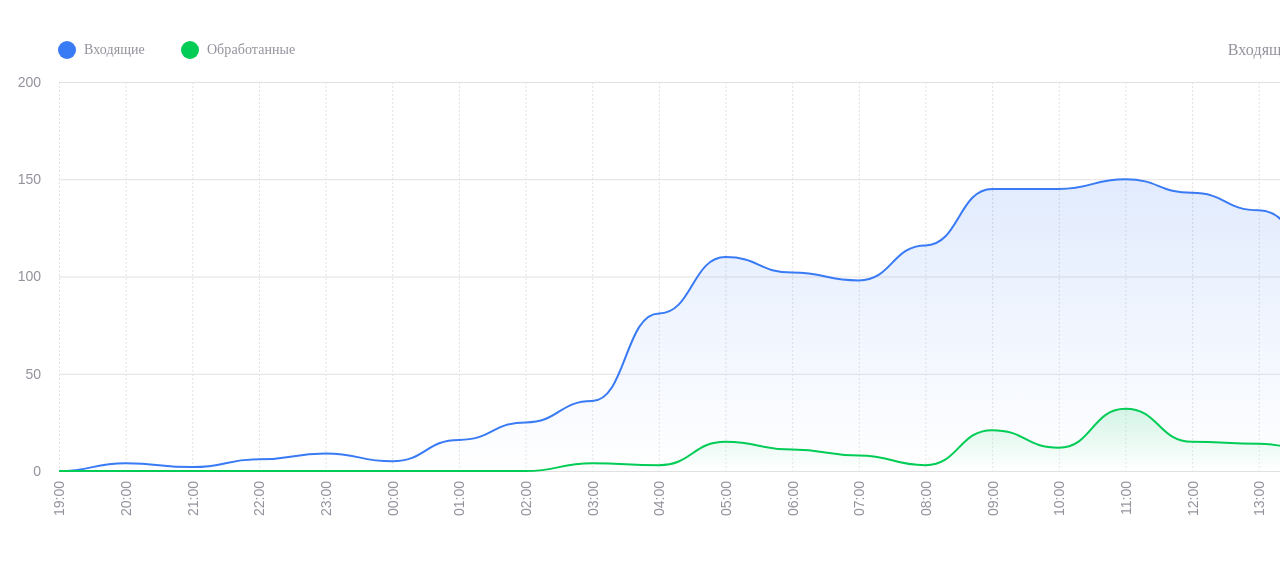
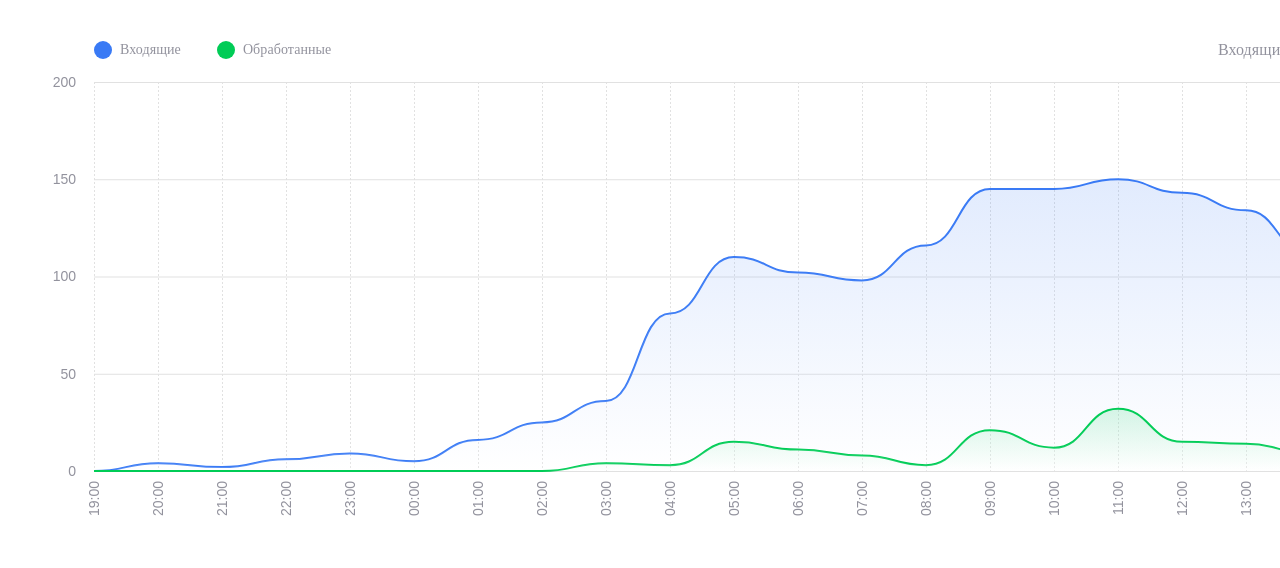
Before and after one commit to UnclaimedWorld/linear-chart-001, a website: page index.html in a window 1280 px wide. Shown: the top 568 px of the page. Drawn offline with nearby package versions, Linux system fonts and the light colour scheme.

Commit message:
Redraw chart

```diff
--- a/script.js
+++ b/script.js
@@ -1,4 +1,3 @@
-
 const data = [
   {
       date: '2023-05-15T00:00:00+05:00',
@@ -145,7 +144,7 @@ const data1 = [
   },
   {
       date: '2023-05-15T04:00:00+05:00',
-      accepted: 90,
+      accepted: 950,
       notaccepted: 0,
   },
   {
@@ -246,49 +245,55 @@ const data1 = [
 
 ];
 
-class LeftAxis {
-  constructor(xScale, yScale, sizes, yMax, tickDividedBy) {
+class BaseChartElement {
+  constructor(data, chartState) {
     this.root = d3.create('svg:g');
-    this.sizes = sizes;
-    this.yMax = yMax;
-    this.tickDividedBy = tickDividedBy;
-    this.setScale(xScale, yScale);
-    this.setStyles();
-  }
-  setScale(xScale, yScale) {
-    const arr = new Array(this.yMax / this.tickDividedBy + 1).fill(0).map((m, i) => i * this.tickDividedBy);
-    this.root
-      .style('transform', `translate(${this.sizes.width + this.sizes.left}px, ${this.sizes.top}px)`)
-      .call(d3.axisLeft().scale(yScale).tickValues(arr).tickSize(this.sizes.width))
-  }
-  setStyles() {
-    this.root.attr('class', 'left-axis')
-      .selectAll('line').attr('stroke', '#E1E1E1')
-      .select('.domain').remove()
-    this.root.selectAll('text')
-      .style('transform', 'translateX(-15px)')
+    this.chartState = chartState;
+    this.data = data;
   }
   getNode() {
     return this.root.node();
   }
 }
-class BottomAxis {
-  constructor(xScale, yScale, sizes) {
-    this.root = d3.create('svg:g');
-    this.sizes = sizes;
-    this.setScale(xScale, yScale);
+class LeftAxis extends BaseChartElement {
+  constructor(data, chartState) {
+    super(data, chartState);
+    this.setScale();
     this.setStyles();
   }
-  setScale(xScale, yScale) {
+  setScale() {
+    const {yMax, tickDividedBy, sizes, yScale} = this.chartState;
+
+    const arr = new Array(yMax / tickDividedBy + 1).fill(0).map((m, i) => i * tickDividedBy);
+    this.root
+      .style('transform', `translate(${sizes.width + sizes.left}px, ${sizes.top}px)`)
+      .call(d3.axisLeft().scale(yScale).tickValues(arr).tickSize(sizes.width))
+  }
+  setStyles() {
+    this.root.attr('class', 'left-axis');
+  }
+  redraw() {
+    this.setScale();
+  }
+}
+class BottomAxis extends BaseChartElement {
+  constructor(data, chartState) {
+    super(data, chartState);
+    this.setScale();
+    this.setStyles();
+  }
+  setScale() {
     const g = this.root;
+    const {sizes, xScale, yScale} = this.chartState;
     g
-      .style('transform', `translate(${this.sizes.left}px,${yScale(0) + this.sizes.top}px)`)
+      .style('transform', `translate(${sizes.left}px,${yScale(0) + sizes.top}px)`)
       .call(d3.axisBottom().scale(xScale).ticks(d3.utcHour.every(1), d3.utcFormat('%H:%M')))
     g.selectAll('.tick line')
       .attr('style', `transform: translateY(${-yScale(0)}px)`)
       .attr('stroke', '#E1E1E1')
       .attr('stroke-dasharray', '2,2')
       .attr('y2', yScale(0));
+    g.select('.domain').remove();
   }
   setStyles() {
     const g = this.root;
@@ -297,39 +302,48 @@ class BottomAxis {
       .selectAll('text')
       .attr('transform', 'translate(-14,10)rotate(-90)')
       .style('text-anchor', 'end')
-    g.select('.domain').remove();
   }
-  getNode() {
-    return this.root.node();
+  redraw() {
+    this.setScale();
   }
 }
-class DataPath {
-  constructor(xScale, yScale, sizes, data, dataLine, defs) {
-    this.root = d3.create('svg:g');
-    this.data = data;
-    this.dataLine = dataLine;
-    this.sizes = sizes;
-    this.defs = defs;
-    this.setScale(xScale, yScale);
+class DataPath extends BaseChartElement {
+  constructor(data, chartState, dataLineField) {
+    super(data, chartState);
+
+    this.dataLineField = dataLineField;
+
+    this.lineNode = this.root.append('path');
+    this.areaNode = this.root.append('path');
+
     this.setStyles();
+    this.setScale();
   }
-  setScale(xScale, yScale) {
-    const line = d3.line().curve(d3.curveBumpX).x((d) => xScale(new Date(d.date))).y(d => yScale(d[this.dataLine.field]));
-    const area = d3.area().curve(d3.curveBumpX).x((d) => xScale(new Date(d.date))).y1(d => yScale(d[this.dataLine.field]));
-    area.y0(this.sizes.height);
-    this.root.append('path').attr('fill', `url(#g-${this.dataLine.field})`).attr('d', area(this.data));
-    this.root.append('path').datum(this.data).attr('stroke', this.dataLine.color).attr('stroke-width', '2px').attr('d', line).attr('fill', 'none');
+  setScale() {
+    const {sizes, xScale, yScale} = this.chartState;
+
+    this.line = d3.line().curve(d3.curveBumpX).x((d) => xScale(new Date(d.date))).y(d => yScale(d[this.dataLineField]));
+    this.area = d3.area().curve(d3.curveBumpX).x((d) => xScale(new Date(d.date))).y1(d => yScale(d[this.dataLineField]));
+    this.area.y0(sizes.height);
+
+    this.areaNode.attr('d', this.area(this.data));
+    this.lineNode.datum(this.data).attr('d', this.line);
   }
   setStyles() {
-    const gradient = this.defs.append('linearGradient').attr('id', 'g-' + this.dataLine.field).attr('gradientTransform', 'rotate(90)');
-    gradient.append('stop').attr('offset', '0%').attr('stop-color', this.dataLine.color).attr('stop-opacity', '0.15');
+    const dataLine = this.chartState.dataLines.find(d => d.field === this.dataLineField);
+    const { defsNode } = this.chartState;
+    const gradient = defsNode.append('linearGradient').attr('id', 'g-' + dataLine.field).attr('gradientTransform', 'rotate(90)');
+    gradient.append('stop').attr('offset', '0%').attr('stop-color', dataLine.color).attr('stop-opacity', '0.15');
     gradient.append('stop').attr('offset', '100%').attr('stop-color', 'white').attr('stop-opacity', '0.15');
+
+    this.areaNode.attr('fill', `url(#g-${dataLine.field})`);
+    this.lineNode.attr('stroke', dataLine.color).attr('stroke-width', '2px').attr('fill', 'none');
   }
-  getNode() {
-    return this.root.node();
+  redraw(data) {
+    this.data = data;
+    this.setScale();
   }
 }
-
 class DataLine {
     constructor(name, field, color) {
         this.name = name;
@@ -346,16 +360,11 @@ const dataLines = [
 const [min,max] = d3.extent(data, d => new Date(d.date).getHours());
 const delta = max - min;
 
-class Tooltip {
-  constructor(xScale, yScale, sizes, dataLines, dataWrapper, svg) {
-    this.root = d3.create('svg:g');
-    this.tooltipHeight = 52 + dataLines.length * 20 + dataLines.length * (4 - 1) + 16;
-    this.dataLines = dataLines;
-    this.dataWrapper = dataWrapper;
-    this.svg = svg;
-    this.sizes = sizes;
-    this.xScale = xScale;
-    this.yScale = yScale;
+class Tooltip extends BaseChartElement {
+  constructor(data, chartState) {
+    super(data, chartState);
+
+    this.tooltipHeight = 52 + chartState.dataLines.length * 20 + chartState.dataLines.length * (4 - 1) + 16;
     this.createTooltip();
     this.initEvent();
   }
@@ -363,7 +372,8 @@ class Tooltip {
     const yOffset = 14;
     const tooltipHeight = this.tooltipHeight;
     const tooltip = this.root.append('svg:g');
-    const dataLines = this.dataLines;
+
+    const { dataLines } = this.chartState;
 
     tooltip
       .style('opacity', '0')
@@ -380,7 +390,7 @@ class Tooltip {
     wrapG
       .append('path')
       .attr('d', 'M9.46326 13.3346C10.2583 14.223 11.649 14.223 12.444 13.3346L21.3937 3.33372C22.5466 2.0454 21.6322 0 19.9033 0H2.00392C0.275054 0 -0.639356 2.0454 0.513553 3.33372L9.46326 13.3346Z')
-      .attr('transform', `translate(${90},${tooltipHeight - 3})`) // 91 - половина ширины rect минус половина ширины ярлычка path
+      .attr('transform', `translate(${90},${ tooltipHeight - 3 })`) // 91 - половина ширины rect минус половина ширины ярлычка path
     wrapG
       .append('rect')
       .attr('rx', 6)
@@ -431,9 +441,9 @@ class Tooltip {
       x: 101,
       y: this.tooltipHeight + 11 + 16 // родной размер, 11 высота ярлычка и 16 отступ для точки
     };
-    const {yScale, xScale, sizes, dataWrapper} = this;
+    const {yScale, xScale, sizes, dataWrapperNode, svgNode} = this.chartState;
 
-    dataWrapper.on('mouseenter', m => {
+    dataWrapperNode.on('mouseenter', m => {
       this.tooltip
         .transition()
         .duration(250)
@@ -444,10 +454,10 @@ class Tooltip {
     });
 
     let lastSelectedData = null;
-    dataWrapper.on('mousemove', m => {
+    dataWrapperNode.on('mousemove', m => {
       const [x, y] = d3.pointer(m);
       const i = Math.round(x / sizes.width * delta);
-      const hoveredData = data[i];
+      const hoveredData = this.data[i];
 
       const xPos = xScale(new Date(hoveredData.date));
 
@@ -469,7 +479,7 @@ class Tooltip {
       }
       if(!lastSelectedData) {
           lastSelectedData = {
-              yTick: this.svg.select(`.bottom-axis .tick:nth-child(${i + 1})`),
+              yTick: svgNode.select(`.bottom-axis .tick:nth-child(${i + 1})`),
               i
           }
           lastSelectedData.yTick.classed('selected', true)
@@ -480,7 +490,7 @@ class Tooltip {
       });
     });
 
-    dataWrapper.on('mouseleave', () => {
+    dataWrapperNode.on('mouseleave', () => {
       this.tooltip
           .transition()
           .duration(250)
@@ -494,13 +504,14 @@ class Tooltip {
       }
     });
   }
-  getNode() {
-    return this.root.node();
+  redraw(data) {
+    this.data = data;
   }
 }
-class Legend {
-  constructor(dataLines, data) {
-    this.root = d3.create('div');
+class Legend extends BaseChartElement {
+  constructor(data, chartState) {
+    super(data, chartState);
+    this.root = d3.create('div'); // Legend является html элементом, а BaseChartElement создает svg элементы
 
     this.root.classed('c-chart-info', true);
     const legendGroup = this.root.append('div').classed('c-chart-info__wrap c-chart-info__wrap--small-size', true);
@@ -509,8 +520,8 @@ class Legend {
     this.totalElements = [];
     this.data = data;
 
-    legendGroup.selectAll('div').data(dataLines).enter().insert((d) => this.createLegend(d));
-    totalGroup.selectAll('div').data(dataLines).enter().insert((d) => {
+    legendGroup.selectAll('div').data(chartState.dataLines).enter().insert((d) => this.createLegend(d));
+    totalGroup.selectAll('div').data(chartState.dataLines).enter().insert((d) => {
       const { node, valueNode } = this.createTotal(d);
       this.totalElements.push({
         node: valueNode,
@@ -518,9 +529,8 @@ class Legend {
       });
       return node;
     });
-  }
-  getNode() {
-    return this.root.node();
+
+    this.root.style('padding-left', chartState.sizes.left + 'px').style('padding-right', chartState.sizes.right + 'px');
   }
   redraw(data) {
     this.data = data;
@@ -558,16 +568,30 @@ class Legend {
   }
 }
 
+class ChartParamsGroup {
+  sizes;
+  yMax;
+  tickDividedBy;
+  dataLines;
+  dataWrapperNode;
+  svgNode;
+  xScale;
+  yScale;
+}
+
 class Chart {
   constructor(data, options = {}) {
     const chart = d3.select('#chart');
+    const svg = chart.append('svg');
 
-    const svg = chart.append('svg');
+    // ChartState просто группирует необходимые для чартов данные, чтобы не раздувать интерфейсы функций и конструкторов
+    const chartState = new ChartParamsGroup();
+    this.chartState = chartState;
 
     const sizes = {
       top: 22,
-      left: 51,
-      right: 8,
+      left: 86,
+      right: 34,
       bottom: 94,
       width: 0,
       height: 389,
@@ -576,27 +600,39 @@ class Chart {
     };
     sizes.width = sizes.totalWidth - sizes.left - sizes.right;
     sizes.totalHeight = sizes.height + sizes.top + sizes.bottom;
+    chartState.sizes = sizes;
 
     svg.attr('width', sizes.totalWidth + 'px');
     svg.attr('height', sizes.totalHeight + 'px');
+
+    this.data = data;
     this.calculateMax();
 
-    const { yMax } = this;
+    const dataWrapper = d3.create('svg:g').style('transform', `translate(${ sizes.left }px,${ sizes.top }px)`);
+    chartState.dataWrapperNode = dataWrapper;
 
-    const dataWrapper = d3.create('svg:g').style('transform', `translate(${ sizes.left }px,${ sizes.top }px)`);
-
-    const yScale = d3.scaleLinear([0, yMax], [sizes.height,0]);
+    const yScale = d3.scaleLinear([0, chartState.yMax], [sizes.height,0]);
     const xScale = d3.scaleTime([new Date('2023-05-15T00:00:00+05:00'), new Date('2023-05-15T23:00:00+05:00')], [0, sizes.width]);
 
-    const bottomAxis = new BottomAxis(xScale, yScale, sizes);
-    const tooltip = new Tooltip(xScale, yScale, sizes, dataLines, dataWrapper, svg);
-    const legend = new Legend(dataLines, data);
-    const leftAxis = new LeftAxis(xScale, yScale, sizes, yMax, this.tickDividedBy);
+    chartState.dataLines = options.dataLines;
+    chartState.xScale = xScale;
+    chartState.yScale = yScale;
+    chartState.svgNode = svg;
+
+    const bottomAxis = new BottomAxis(data, chartState);
+    const tooltip = new Tooltip(data, chartState);
+    const legend = new Legend(data, chartState);
+    const leftAxis = new LeftAxis(data, chartState);
 
     const defs = svg.append('defs');
+    chartState.defsNode = defs;
+
     dataWrapper.append('rect').attr('width', sizes.width).attr('height',sizes.height).attr('fill','transparent');
-    dataLines.forEach(d => {
-      const p = new DataPath(xScale, yScale, sizes, data, d, defs);
+
+    this.dataPaths = [];
+    options.dataLines.forEach(d => {
+      const p = new DataPath(data, chartState, d.field);
+      this.dataPaths.push(p);
       this.appendSingle(dataWrapper, () => p.getNode());
     });
 
@@ -607,29 +643,49 @@ class Chart {
     this.appendSingle(dataWrapper, () => tooltip.getNode());
 
     this.legend = legend;
+    this.leftAxis = leftAxis;
+    this.bottomAxis = bottomAxis;
+    this.tooltip = tooltip;
   }
   appendSingle(where, whatFn, prepend) {
     where.node()[prepend ? 'prepend' : 'append'](whatFn());
   }
   redraw(data) {
+    this.data = data;
+    this.calculateMax();
+
+    this.chartState.yScale
+      .domain([0, this.chartState.yMax])
+
+    this.leftAxis.redraw(data);
+    this.bottomAxis.redraw(data);
     this.legend.redraw(data);
+    this.dataPaths.forEach(d => d.redraw(data));
+    this.tooltip.redraw(data);
   }
   calculateMax() {
     let yMax = 0;
-    data.forEach(d => {
+    let tickDividedBy = 0;
+
+    this.data.forEach(d => {
       yMax = Math.max(yMax, ...dataLines.map(s => d[s.field]));
     });
-    this.tickDividedBy = Math.ceil(yMax / 500) * 50;
-    yMax = Math.ceil(Math.round(yMax + yMax * 0.1) / this.tickDividedBy) * this.tickDividedBy;
+    let multiplyBy = 50;
+    if(yMax < 50) {
+      multiplyBy = 10;
+    }
+    tickDividedBy = Math.ceil(yMax / 500) * multiplyBy;
+    yMax = Math.ceil(Math.round(yMax + yMax * 0.1) / tickDividedBy) * tickDividedBy;
 
-    this.yMax = yMax;
+    this.chartState.tickDividedBy = tickDividedBy;
+    this.chartState.yMax = yMax;
   }
 }
 
-const chart = new Chart(data, {
-
+const chart = new Chart(data1, {
+  dataLines
 });
 
 setTimeout(() => {
-  chart.redraw(data1);
-}, 3000);
+  chart.redraw(data);
+}, 1000);
```
Also changed, not shown: index.html (+6 -0 lines).
